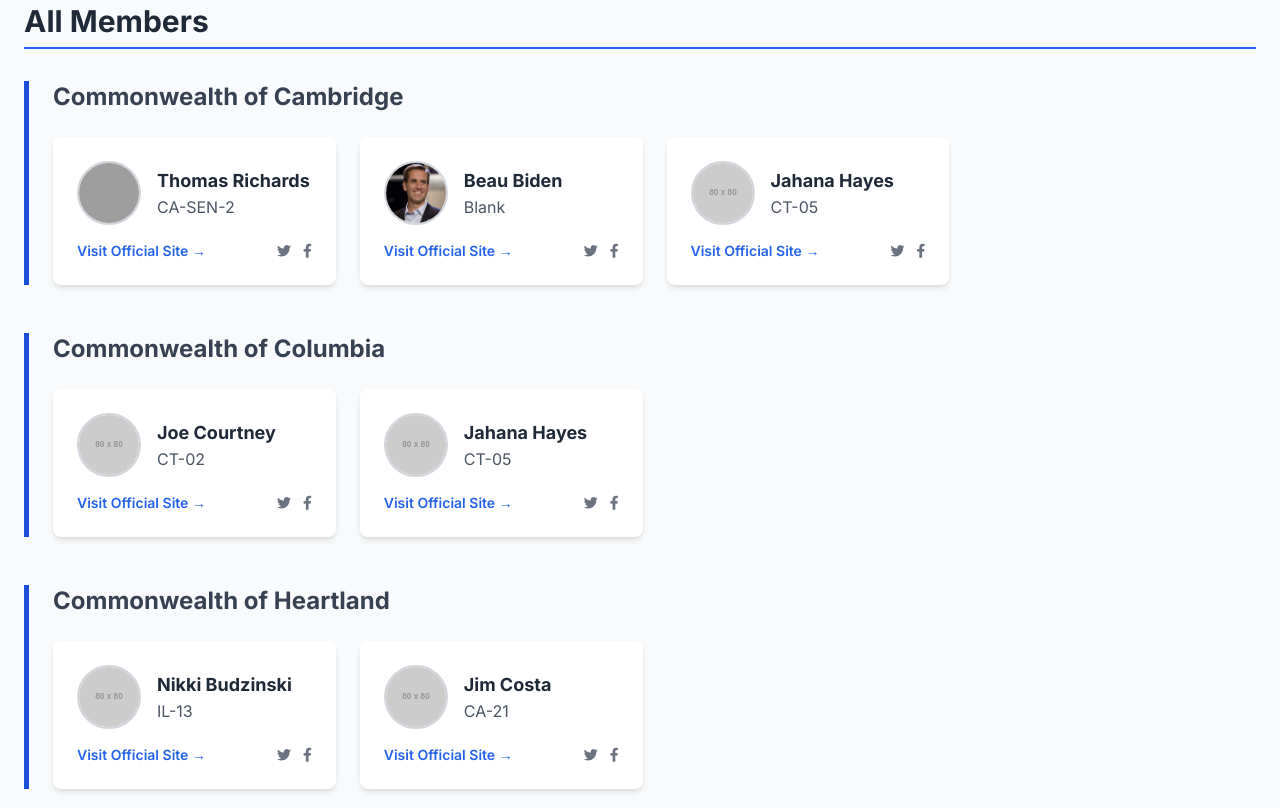
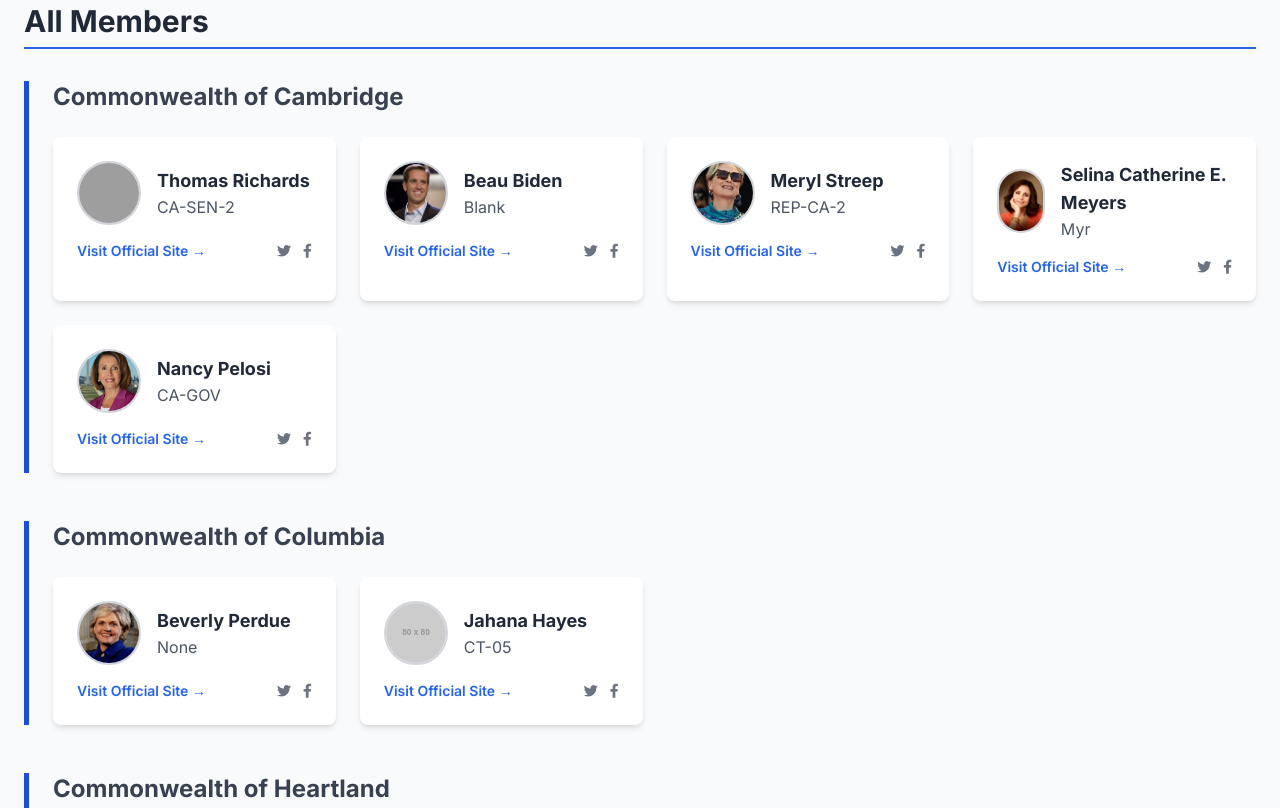
Before and after one commit to MallardtheDucky/NDC, a plain HTML site: page members.html in a window 1280 px wide. Shown: the part 699-1507 px from the top of the page. Drawn offline with nearby package versions, Linux system fonts and the light colour scheme; grey boxes are pictures that could not be loaded; placeholder pictures from the web are drawn by us.

Commit message:
Update members.html

```diff
--- a/members.html
+++ b/members.html
@@ -137,10 +137,42 @@
                         </div>
                         <div class="bg-white p-6 rounded-lg shadow-md member-card">
                             <div class="flex items-center space-x-4">
-                                <img src="https://placehold.co/80x80/e2e8f0/4a5568?text=Member" alt="Member" class="rounded-full w-16 h-16 object-cover border-2 border-gray-300">
+                                <img src="images/Meryl Streep.webp" alt="Member" class="rounded-full w-16 h-16 object-cover border-2 border-gray-300">
                                 <div>
-                                    <h4 class="text-lg font-bold text-gray-800">Jahana Hayes</h4>
-                                    <p class="text-gray-600">CT-05</p>
+                                    <h4 class="text-lg font-bold text-gray-800">Meryl Streep</h4>
+                                    <p class="text-gray-600">REP-CA-2</p>
+                                </div>
+                            </div>
+                            <div class="mt-4 flex justify-between items-center text-sm">
+                                <a href="#" class="text-blue-600 hover:text-blue-800 font-semibold">Visit Official Site &rarr;</a>
+                                <div class="space-x-2 text-gray-500">
+                                    <a href="#" class="hover:text-blue-600"><i class="fab fa-twitter"></i></a>
+                                    <a href="#" class="hover:text-blue-600"><i class="fab fa-facebook-f"></i></a>
+                                </div>
+                            </div>
+                        </div>
+                        <div class="bg-white p-6 rounded-lg shadow-md member-card">
+                            <div class="flex items-center space-x-4">
+                                <img src="images/Selina Catherine E. Meyer.webp" alt="Member" class="rounded-full w-16 h-16 object-cover border-2 border-gray-300">
+                                <div>
+                                    <h4 class="text-lg font-bold text-gray-800">Selina Catherine E. Meyers</h4>
+                                    <p class="text-gray-600">Myr</p>
+                                </div>
+                            </div>
+                            <div class="mt-4 flex justify-between items-center text-sm">
+                                <a href="#" class="text-blue-600 hover:text-blue-800 font-semibold">Visit Official Site &rarr;</a>
+                                <div class="space-x-2 text-gray-500">
+                                    <a href="#" class="hover:text-blue-600"><i class="fab fa-twitter"></i></a>
+                                    <a href="#" class="hover:text-blue-600"><i class="fab fa-facebook-f"></i></a>
+                                </div>
+                            </div>
+                        </div>
+                        <div class="bg-white p-6 rounded-lg shadow-md member-card">
+                            <div class="flex items-center space-x-4">
+                                <img src="images/Nancy Pelosi.jpg" alt="Member" class="rounded-full w-16 h-16 object-cover border-2 border-gray-300">
+                                <div>
+                                    <h4 class="text-lg font-bold text-gray-800">Nancy Pelosi</h4>
+                                    <p class="text-gray-600">CA-GOV</p>
                                 </div>
                             </div>
                             <div class="mt-4 flex justify-between items-center text-sm">
@@ -159,10 +191,10 @@
                     <div class="grid grid-cols-1 md:grid-cols-2 lg:grid-cols-3 xl:grid-cols-4 gap-6">
                         <div class="bg-white p-6 rounded-lg shadow-md member-card">
                             <div class="flex items-center space-x-4">
-                                <img src="https://placehold.co/80x80/e2e8f0/4a5568?text=Member" alt="Member" class="rounded-full w-16 h-16 object-cover border-2 border-gray-300">
+                                <img src="images/Beverly Perdue.webp" alt="Member" class="rounded-full w-16 h-16 object-cover border-2 border-gray-300">
                                 <div>
-                                    <h4 class="text-lg font-bold text-gray-800">Joe Courtney</h4>
-                                    <p class="text-gray-600">CT-02</p>
+                                    <h4 class="text-lg font-bold text-gray-800">Beverly Perdue</h4>
+                                    <p class="text-gray-600">None</p>
                                 </div>
                             </div>
                             <div class="mt-4 flex justify-between items-center text-sm">
@@ -325,6 +357,22 @@
                                 </div>
                             </div>
                         </div>
+                         <div class="bg-white p-6 rounded-lg shadow-md member-card">
+                            <div class="flex items-center space-x-4">
+                                <img src="images/Pedro Adolf Garcia.jpg" alt="Member" class="rounded-full w-16 h-16 object-cover border-2 border-gray-300">
+                                <div>
+                                    <h4 class="text-lg font-bold text-gray-800">Pedro Adolf Garcia</h4>
+                                    <p class="text-gray-600">None</p>
+                                </div>
+                            </div>
+                            <div class="mt-4 flex justify-between items-center text-sm">
+                                <a href="#" class="text-blue-600 hover:text-blue-800 font-semibold">Visit Official Site &rarr;</a>
+                                <div class="space-x-2 text-gray-500">
+                                    <a href="#" class="hover:text-blue-600"><i class="fab fa-twitter"></i></a>
+                                    <a href="#" class="hover:text-blue-600"><i class="fab fa-facebook-f"></i></a>
+                                </div>
+                            </div>
+                        </div>
                     </div>
                 </div>
 
```
